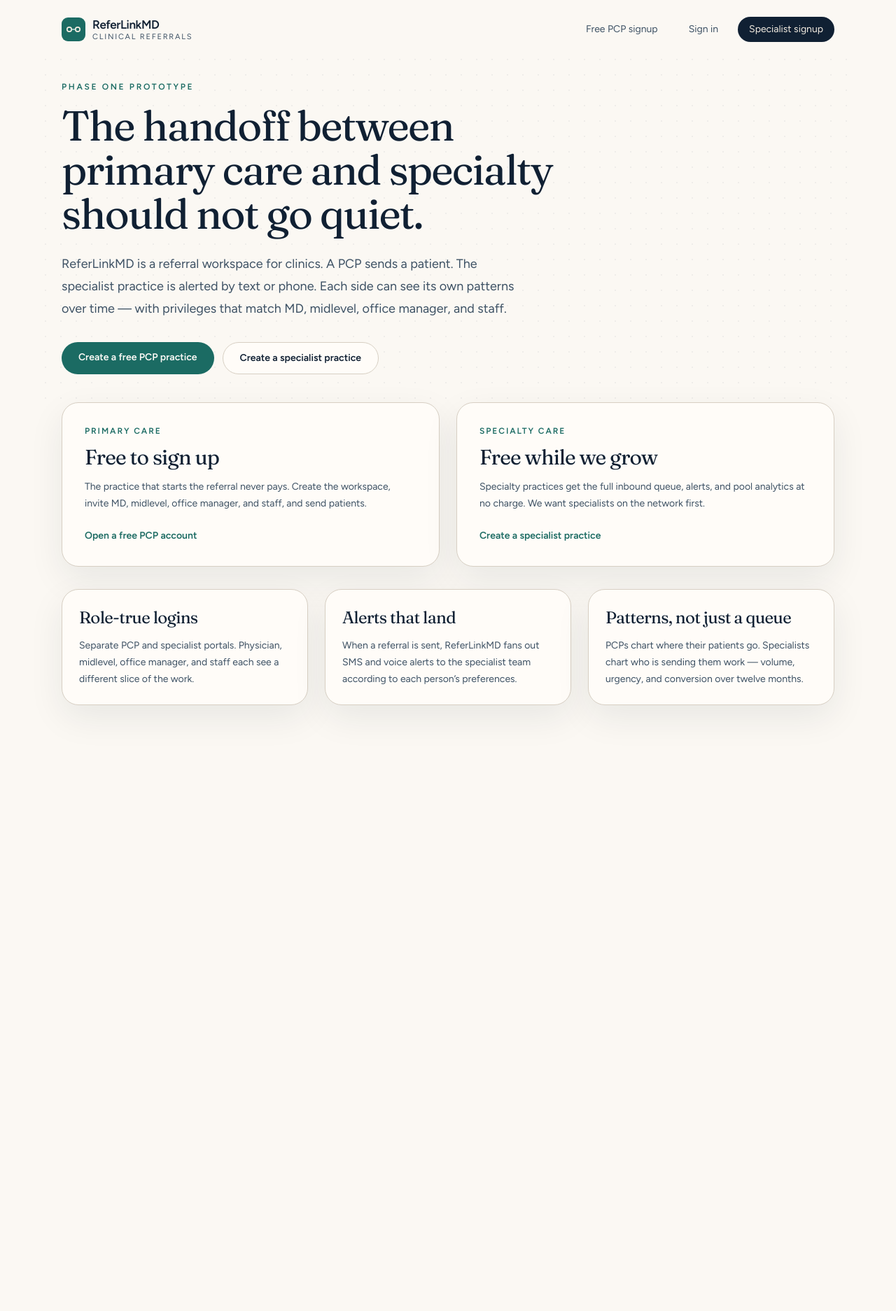
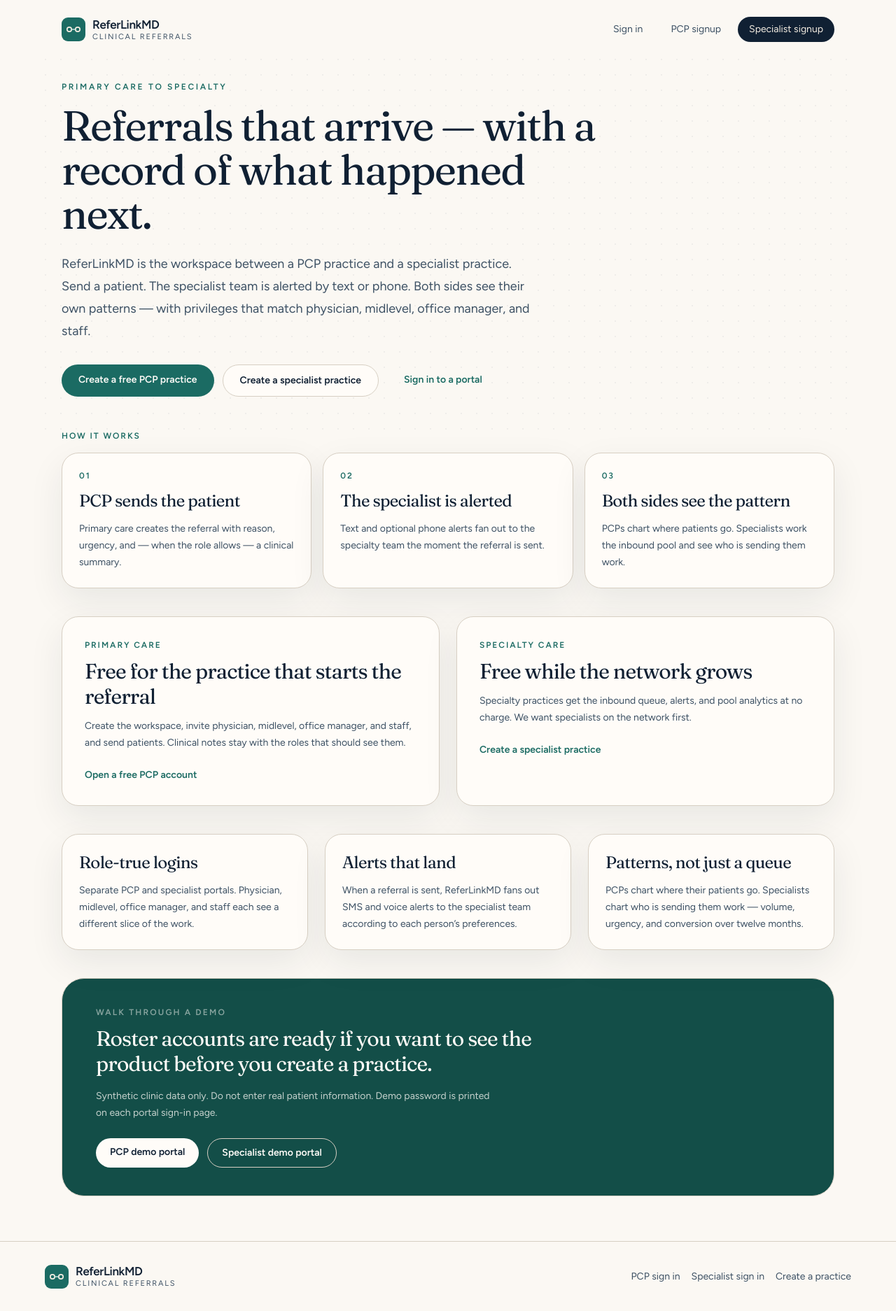
Before and after one commit to sanjaysangwan/referlinkMD, a Next.js app: page / in a window 1280 px wide. Shown: the whole page at 70% size. Before the commit the page ends 1088 px from the top, so only its background shows below. Built offline with nearby package versions, Linux system fonts and the light colour scheme.

Commit message:
Rewrite the public landing page for clinic walkthroughs
Drop prototype language, add a how-it-works path, keep both practices free, and surface demo portal sign-in without exposing PHI.

Co-authored-by: ssangwan <ssangwan@gmail.com>

```diff
--- a/src/app/layout.tsx
+++ b/src/app/layout.tsx
@@ -16,7 +16,7 @@ const fraunces = Fraunces({
 export const metadata: Metadata = {
   title: `${APP_NAME} — Clinical referrals that arrive`,
   description:
-    "Primary care refers. Specialists are alerted by text or phone. Practices see their patterns.",
+    "Primary care refers. Specialists are alerted by text or phone. Both practices see their patterns.",
 };
 
 export default function RootLayout({ children }: LayoutProps<"/">) {
--- a/src/app/page.tsx
+++ b/src/app/page.tsx
@@ -1,5 +1,6 @@
 import Link from "next/link";
 import { Brand } from "@/components/brand";
+import { APP_NAME } from "@/lib/constants";
 import {
   SPECIALIST_MONTHLY_USD,
   SPECIALIST_TRIAL_MONTHS,
@@ -13,14 +14,14 @@ export default function HomePage() {
 
   return (
     <div className="min-h-screen bg-paper">
-      <header className="mx-auto flex max-w-6xl items-center justify-between px-6 py-6">
+      <header className="mx-auto flex max-w-6xl flex-wrap items-center justify-between gap-4 px-6 py-6">
         <Brand subtitle="Clinical referrals" />
-        <div className="flex gap-3 text-sm">
+        <nav className="flex flex-wrap items-center gap-2 text-sm">
+          <Link className="rounded-full px-4 py-2 text-ink-soft hover:text-ink" href="/login">
+            Sign in
+          </Link>
           <Link className="rounded-full px-4 py-2 text-ink-soft hover:text-ink" href="/signup/pcp">
-            Free PCP signup
-          </Link>
-          <Link className="rounded-full px-4 py-2 text-ink-soft hover:text-ink" href="/login/pcp">
-            Sign in
+            PCP signup
           </Link>
           <Link
             className="rounded-full bg-ink px-4 py-2 text-sand hover:bg-brand-deep"
@@ -28,21 +29,20 @@ export default function HomePage() {
           >
             {specialistHeaderCta()}
           </Link>
-        </div>
+        </nav>
       </header>
 
-      <section className="brand-grid mx-auto max-w-6xl px-6 pb-10 pt-8">
+      <section className="brand-grid mx-auto max-w-6xl px-6 pb-12 pt-8">
         <p className="text-xs font-semibold uppercase tracking-[0.22em] text-brand">
-          Phase one prototype
+          Primary care to specialty
         </p>
         <h1 className="mt-4 max-w-3xl text-5xl leading-[1.05] text-ink md:text-6xl">
-          The handoff between primary care and specialty should not go quiet.
+          Referrals that arrive — with a record of what happened next.
         </h1>
         <p className="mt-6 max-w-2xl text-lg leading-8 text-ink-soft">
-          ReferLinkMD is a referral workspace for clinics. A PCP sends a patient.
-          The specialist practice is alerted by text or phone. Each side can
-          see its own patterns over time — with privileges that match MD,
-          midlevel, office manager, and staff.
+          {APP_NAME} is the workspace between a PCP practice and a specialist practice. Send a
+          patient. The specialist team is alerted by text or phone. Both sides see their own
+          patterns — with privileges that match physician, midlevel, office manager, and staff.
         </p>
         <div className="mt-8 flex flex-wrap gap-3">
           <Link
@@ -57,16 +57,54 @@ export default function HomePage() {
           >
             {specialistSignupCta()}
           </Link>
+          <Link
+            href="/login"
+            className="rounded-full px-6 py-3 text-sm font-semibold text-brand hover:text-brand-deep"
+          >
+            Sign in to a portal
+          </Link>
         </div>
       </section>
 
-      <section className="mx-auto grid max-w-6xl gap-6 px-6 pb-8 md:grid-cols-2">
+      <section className="mx-auto max-w-6xl px-6 pb-10">
+        <p className="text-xs font-semibold uppercase tracking-[0.16em] text-brand">How it works</p>
+        <div className="mt-4 grid gap-4 md:grid-cols-3">
+          {[
+            {
+              step: "01",
+              title: "PCP sends the patient",
+              body: "Primary care creates the referral with reason, urgency, and — when the role allows — a clinical summary.",
+            },
+            {
+              step: "02",
+              title: "The specialist is alerted",
+              body: "Text and optional phone alerts fan out to the specialty team the moment the referral is sent.",
+            },
+            {
+              step: "03",
+              title: "Both sides see the pattern",
+              body: "PCPs chart where patients go. Specialists work the inbound pool and see who is sending them work.",
+            },
+          ].map((item) => (
+            <article
+              key={item.step}
+              className="rounded-3xl border border-line bg-white p-6 shadow-[var(--shadow)]"
+            >
+              <p className="text-xs font-semibold tracking-[0.16em] text-brand">{item.step}</p>
+              <h2 className="mt-3 text-2xl">{item.title}</h2>
+              <p className="mt-3 text-sm leading-6 text-ink-soft">{item.body}</p>
+            </article>
+          ))}
+        </div>
+      </section>
+
+      <section className="mx-auto grid max-w-6xl gap-6 px-6 pb-10 md:grid-cols-2">
         <article className="rounded-3xl border border-line bg-white p-8 shadow-[var(--shadow)]">
           <p className="text-xs font-semibold uppercase tracking-[0.16em] text-brand">Primary care</p>
-          <h2 className="mt-3 text-3xl">Free to sign up</h2>
+          <h2 className="mt-3 text-3xl">Free for the practice that starts the referral</h2>
           <p className="mt-3 text-sm leading-6 text-ink-soft">
-            The practice that starts the referral never pays. Create the workspace, invite MD,
-            midlevel, office manager, and staff, and send patients.
+            Create the workspace, invite physician, midlevel, office manager, and staff, and send
+            patients. Clinical notes stay with the roles that should see them.
           </p>
           <Link href="/signup/pcp" className="mt-6 inline-block text-sm font-semibold text-brand">
             Open a free PCP account
@@ -81,16 +119,15 @@ export default function HomePage() {
               </h2>
               <p className="mt-3 text-sm leading-6 text-ink-soft">
                 One price for the whole specialist practice after the trial — not per clinician.
-                Alerts, queue, and pool analytics stay on during the trial. When it ends, inbound
-                work pauses until the practice subscribes.
+                Alerts, queue, and pool analytics stay on during the trial.
               </p>
             </>
           ) : (
             <>
-              <h2 className="mt-3 text-3xl">Free while we grow</h2>
+              <h2 className="mt-3 text-3xl">Free while the network grows</h2>
               <p className="mt-3 text-sm leading-6 text-ink-soft">
-                Specialty practices get the full inbound queue, alerts, and pool analytics at no
-                charge. We want specialists on the network first.
+                Specialty practices get the inbound queue, alerts, and pool analytics at no charge.
+                We want specialists on the network first.
               </p>
             </>
           )}
@@ -100,7 +137,7 @@ export default function HomePage() {
         </article>
       </section>
 
-      <section className="mx-auto grid max-w-6xl gap-6 px-6 pb-20 md:grid-cols-3">
+      <section className="mx-auto grid max-w-6xl gap-6 px-6 pb-10 md:grid-cols-3">
         {[
           {
             title: "Role-true logins",
@@ -108,7 +145,7 @@ export default function HomePage() {
           },
           {
             title: "Alerts that land",
-            body: "When a referral is sent, ReferLinkMD fans out SMS and voice alerts to the specialist team according to each person’s preferences.",
+            body: `When a referral is sent, ${APP_NAME} fans out SMS and voice alerts to the specialist team according to each person’s preferences.`,
           },
           {
             title: "Patterns, not just a queue",
@@ -121,6 +158,52 @@ export default function HomePage() {
           </article>
         ))}
       </section>
+
+      <section className="mx-auto max-w-6xl px-6 pb-16">
+        <div className="rounded-[32px] border border-line bg-brand-deep px-8 py-10 text-sand md:px-12">
+          <p className="text-xs font-semibold uppercase tracking-[0.18em] text-white/50">
+            Walk through a demo
+          </p>
+          <h2 className="mt-3 max-w-2xl text-3xl text-white">
+            Roster accounts are ready if you want to see the product before you create a practice.
+          </h2>
+          <p className="mt-4 max-w-xl text-sm leading-6 text-white/75">
+            Synthetic clinic data only. Do not enter real patient information. Demo password is
+            printed on each portal sign-in page.
+          </p>
+          <div className="mt-6 flex flex-wrap gap-3">
+            <Link
+              href="/login/pcp"
+              className="rounded-full bg-white px-5 py-2.5 text-sm font-semibold text-ink hover:bg-sand"
+            >
+              PCP demo portal
+            </Link>
+            <Link
+              href="/login/specialist"
+              className="rounded-full border border-white/25 px-5 py-2.5 text-sm font-semibold text-white hover:border-white"
+            >
+              Specialist demo portal
+            </Link>
+          </div>
+        </div>
+      </section>
+
+      <footer className="border-t border-line px-6 py-8">
+        <div className="mx-auto flex max-w-6xl flex-wrap items-center justify-between gap-4 text-sm text-ink-soft">
+          <Brand subtitle="Clinical referrals" />
+          <div className="flex flex-wrap gap-4">
+            <Link className="hover:text-ink" href="/login/pcp">
+              PCP sign in
+            </Link>
+            <Link className="hover:text-ink" href="/login/specialist">
+              Specialist sign in
+            </Link>
+            <Link className="hover:text-ink" href="/signup/pcp">
+              Create a practice
+            </Link>
+          </div>
+        </div>
+      </footer>
     </div>
   );
 }
```
